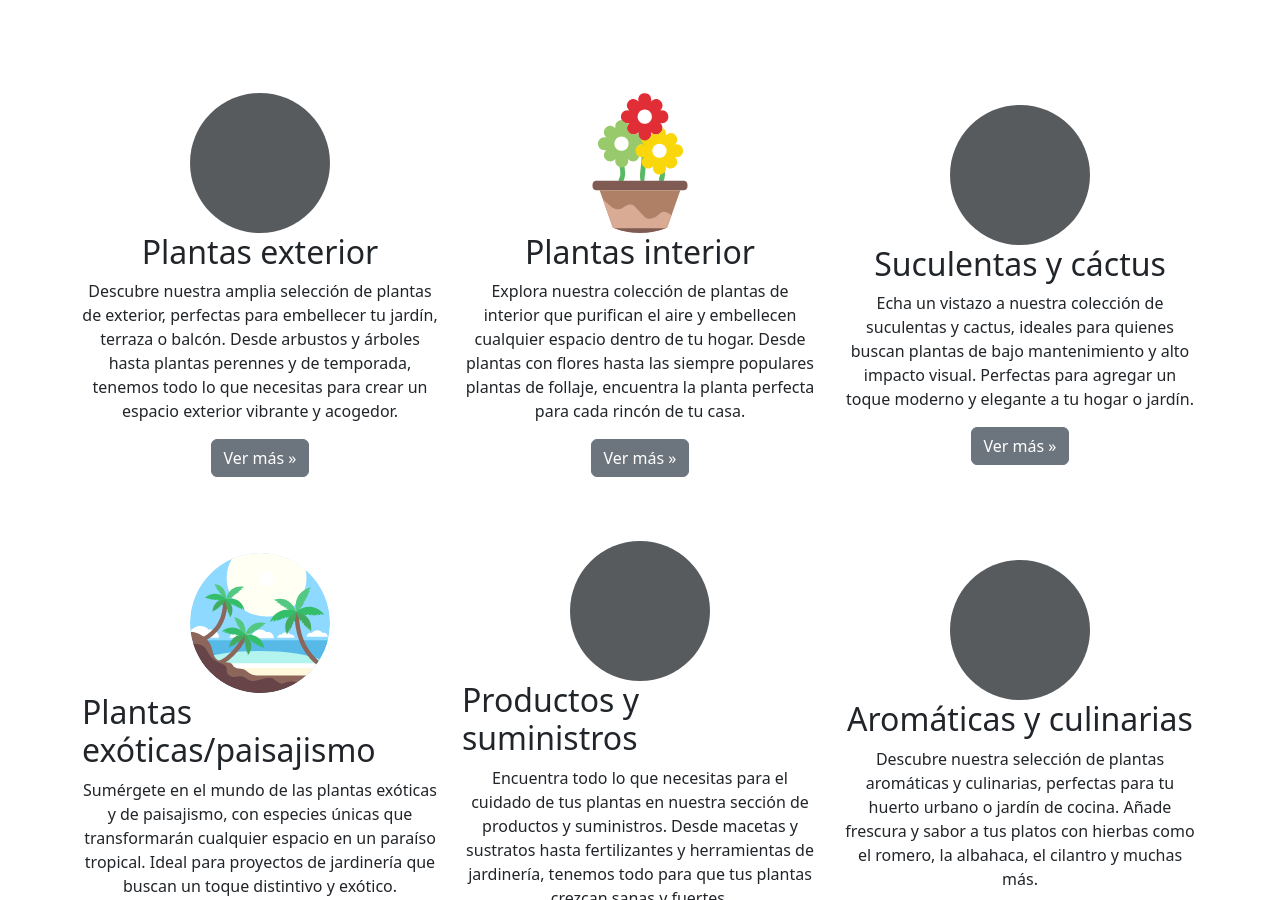
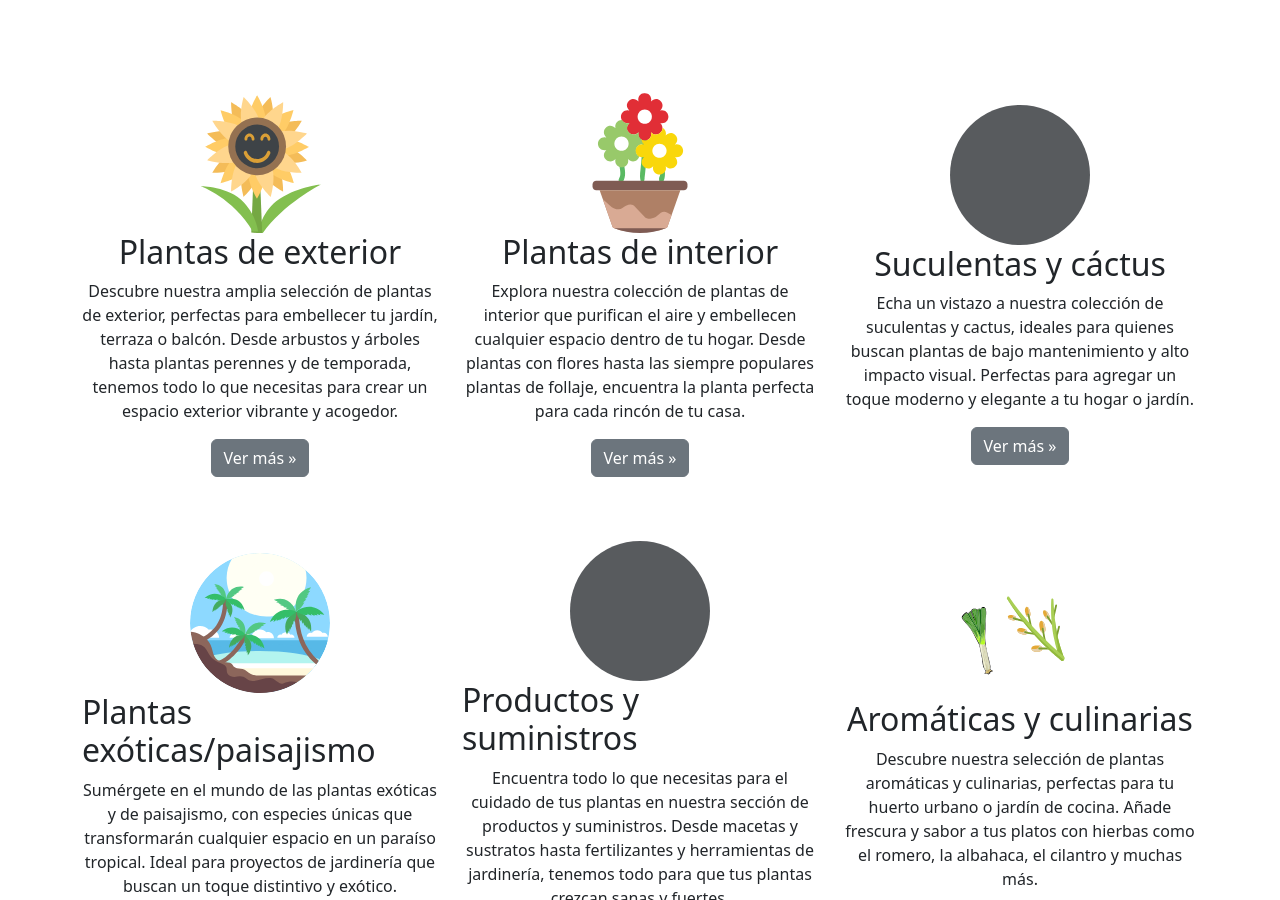
Before and after one commit to rominavc99/viveroOnline, a plain HTML site: page index.html in a window 1280 px wide. Shown: the part 378-1278 px from the top of the page. Drawn offline with nearby package versions, Linux system fonts and the light colour scheme.

Commit message:
SVGs - Plantas de exterior y Aromáticas/Culinarias
+ .gitignore para MAC

```diff
--- a/index.html
+++ b/index.html
@@ -60,13 +60,9 @@
                 <!-- Three columns of text below the carousel -->
                 <div class="row mt-5">
                     <div class="col-lg-4 d-flex justify-content-center flex-column align-items-center">
-                        <svg class="bd-placeholder-img rounded-circle" width="140" height="140"
-                            xmlns="http://www.w3.org/2000/svg" role="img" aria-label="Placeholder"
-                            preserveAspectRatio="xMidYMid slice" focusable="false">
-                            <title>Placeholder</title>
-                            <rect width="100%" height="100%" fill="var(--bs-secondary-color)"></rect>
-                        </svg>
-                        <h2 class="fw-normal">Plantas exterior</h2>
+                        <embed src="img/exterior.svg" class="bd-placeholder-img rounded-circle" width="140" height="140">
+
+                        <h2 class="fw-normal">Plantas de exterior</h2>
                         <p style="text-align: center;">Descubre nuestra amplia selección de plantas de exterior, perfectas para embellecer tu jardín, terraza o balcón. Desde
                         arbustos y árboles hasta plantas perennes y de temporada, tenemos todo lo que necesitas para crear un espacio exterior
                         vibrante y acogedor.</p>
@@ -75,7 +71,7 @@
                     <div class="col-lg-4 d-flex justify-content-center flex-column align-items-center">
                         <embed src="img/flower-svgrepo-com (1).svg" class="bd-placeholder-img rounded-circle" width="140" height="140">
 
-                        <h2 class="fw-normal">Plantas interior</h2>
+                        <h2 class="fw-normal">Plantas de interior</h2>
                         <p style="text-align: center;">Explora nuestra colección de plantas de interior que purifican el aire y embellecen cualquier espacio dentro de tu
                         hogar. Desde plantas con flores hasta las siempre populares plantas de follaje, encuentra la planta perfecta para cada
                         rincón de tu casa.</p>
@@ -117,12 +113,10 @@
                         <p><a class="btn btn-secondary" href="#">Ver más »</a></p>
                     </div><!-- /.col-lg-4 -->
                     <div class="col-lg-4 d-flex justify-content-center flex-column align-items-center">
-                        <svg class="bd-placeholder-img rounded-circle" width="140" height="140" xmlns="http://www.w3.org/2000/svg"
-                            role="img" aria-label="Placeholder" preserveAspectRatio="xMidYMid slice" focusable="false">
-                            <title>Placeholder</title>
-                            <rect width="100%" height="100%" fill="var(--bs-secondary-color)"></rect>
-                        </svg>
+                        <embed src="img/aromaticas.svg" class="bd-placeholder-img rounded-circle" width="140" height="140">
+
                         <h2 class="fw-normal">Aromáticas y culinarias</h2>
+
                         <p style="text-align: center;">Descubre nuestra selección de plantas aromáticas y culinarias, perfectas para tu huerto urbano o jardín de cocina. Añade
                         frescura y sabor a tus platos con hierbas como el romero, la albahaca, el cilantro y muchas más.</p>
                         <p><a class="btn btn-secondary" href="#">Ver más »</a></p>
```
Also changed, not shown: error.html (+1 -4 lines), img/aromaticas.svg (added), img/exterior.svg (added), 1 other file.
